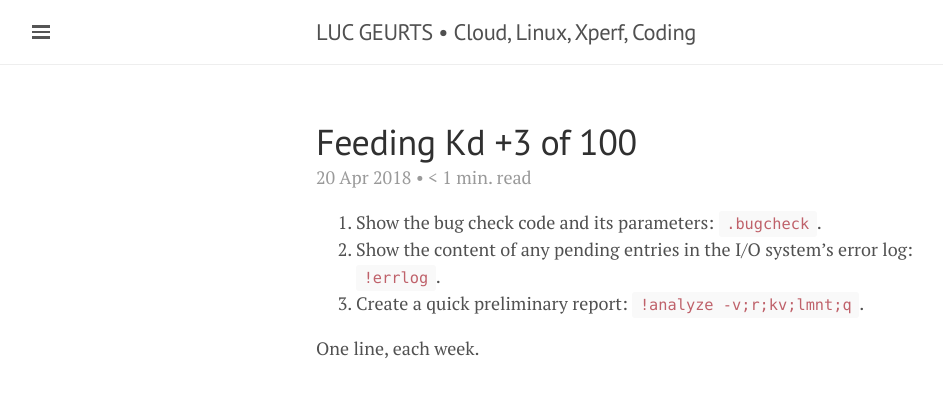
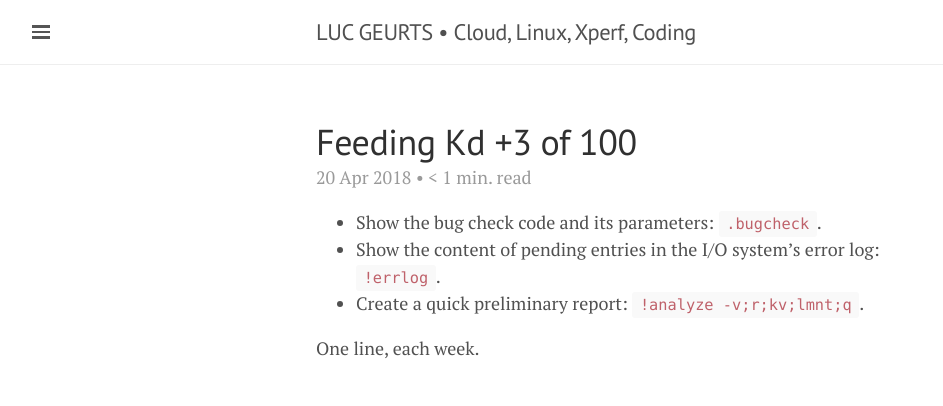
Before and after one commit to lgeurts/lgeurts.github.io, a Jekyll site: the page built from _posts/2018-04-20-feeding-kd.md, in a window 1280 px wide. Shown: the top 406 px of the page, without its empty margins (0-943 px from the left). Built offline with Jekyll 4.4.1, drawn with Linux system fonts in a browser that asks for light colours; nearby versions of some CDN libraries; comment, search, counter and statistics services are not loaded.

Commit message:
Update 2018-04-20-feeding-kd.md

```diff
--- a/_posts/2018-04-20-feeding-kd.md
+++ b/_posts/2018-04-20-feeding-kd.md
@@ -7,8 +7,8 @@
 tags: [ WinDbg ]
 ---
 
-1. Show the bug check code and its parameters: `.bugcheck`.
-2. Show the content of any pending entries in the I/O system's error log: `!errlog`.
-3. Create a quick preliminary report: `!analyze -v;r;kv;lmnt;q`.
+- Show the bug check code and its parameters: `.bugcheck`.
+- Show the content of pending entries in the I/O system's error log: `!errlog`.
+- Create a quick preliminary report: `!analyze -v;r;kv;lmnt;q`.
 
 One line, each week.
```
